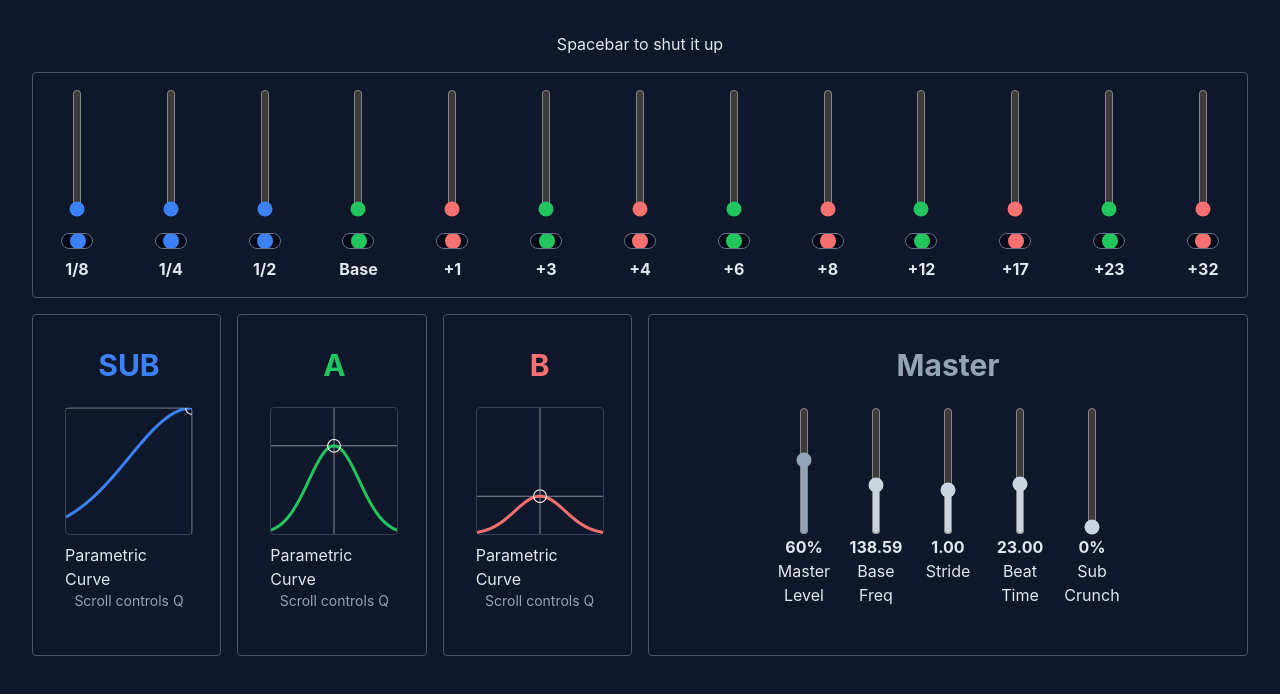
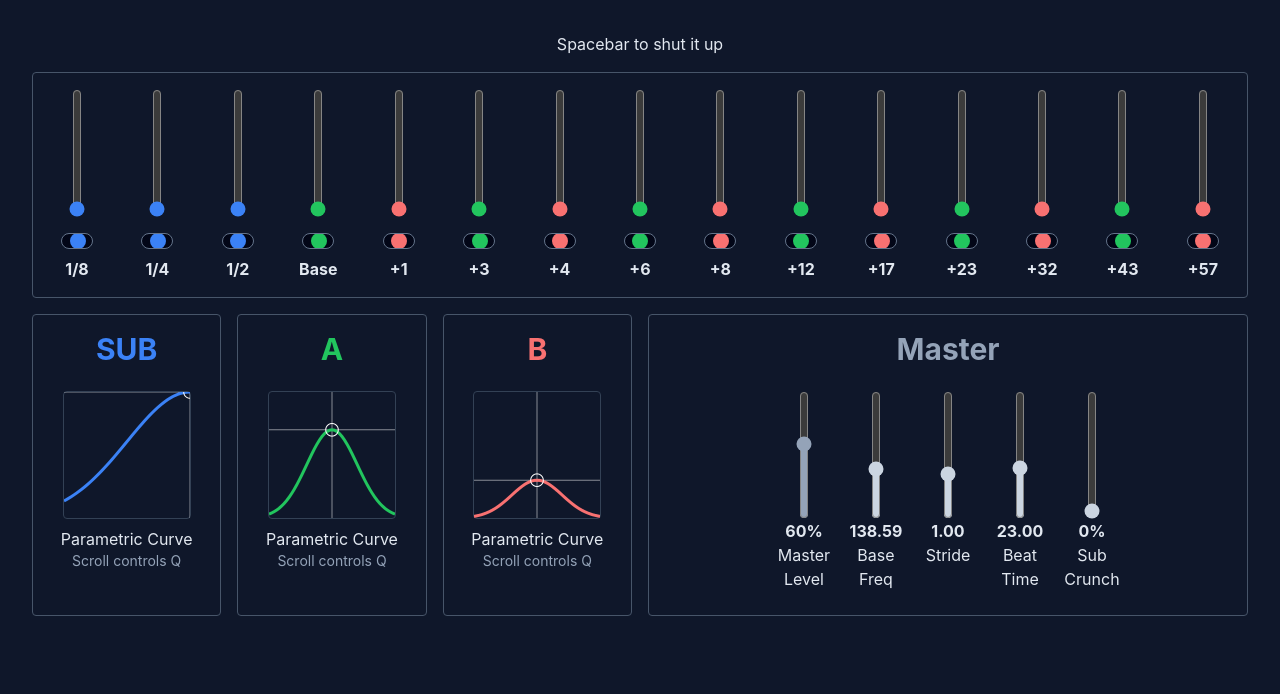
Before and after one commit to lakmeer/supergen, a SvelteKit app: page / in a window 1280 px wide. Shown: the top 694 px of the page. Built offline with nearby package versions, Linux system fonts and the light colour scheme.

Commit message:
Cleanup front end by adding Panel component

```diff
--- a/src/app.d.ts
+++ b/src/app.d.ts
@@ -16,9 +16,9 @@ declare global {
   type StrideCurve = (width:number, freq:number, ix:number) => number
 
   type EqDist = {
-    freq: number
-    gain: number
-    q:    number
+    f: number
+    a: number
+    q: number
   }
 
   type ManualPreset = {
--- /dev/null
+++ b/src/components/Panel.svelte
@@ -0,0 +1,23 @@
+<script lang="ts">
+  export let label:string
+  export let color:string
+  export let vert = false
+  export let horz = false
+</script>
+
+
+<div class="border rounded p-4 pb-2 border-slate-600 {$$restProps.class}">
+  <p class="text-3xl mb-6 w-full text-center font-bold {color}">{ label }</p>
+
+  {#if horz}
+    <div class="flex space-x-4 w-full justify-center">
+      <slot />
+    </div>
+  {:else if vert}
+    <div class="flex flex-col w-full items-center">
+      <slot />
+    </div>
+  {:else}
+    <slot />
+  {/if}
+</div>
--- a/src/lib/Engine.ts
+++ b/src/lib/Engine.ts
@@ -36,6 +36,10 @@ export default class Engine {
   subs: Osc[]               // Suboscillators
   oscs: Osc[]               // Tone oscillators
 
+  distS: EqDist             // Suboscillator distribution
+  distA: EqDist             // Oscillator bank A distribution
+  distB: EqDist             // Oscillator bank B distribution
+
   curve: StrideCurve        // Calculates frequency for each osc from base, index and stride
   preset?: ManualPreset     // Saved copy of the preset object
 
@@ -56,14 +60,18 @@ export default class Engine {
     this.#freq   = 110
     this.#rate   = 20
     this.#stride = 1
-    this.curve  = PLUS_ONE
+    this.curve   = PLUS_ONE
+
+    this.distS = { f: 0, a: 0, q: 0 }
+    this.distA = { f: 0, a: 0, q: 0 }
+    this.distB = { f: 0, a: 0, q: 0 }
 
     // Oscillator banks
     this.subs = [ new Osc(ctx), new Osc(ctx), new Osc(ctx), ]
     this.oscs = [
       new Osc(ctx), new Osc(ctx), new Osc(ctx), new Osc(ctx),
       new Osc(ctx), new Osc(ctx), new Osc(ctx), new Osc(ctx),
-      new Osc(ctx), new Osc(ctx),
+      new Osc(ctx), new Osc(ctx), new Osc(ctx), new Osc(ctx),
     ]
 
     // Suboscillator Distortion
--- a/src/routes/+page.svelte
+++ b/src/routes/+page.svelte
@@ -3,6 +3,7 @@
   import { round, pow } from '$lib/utils'
   import { fromTw } from '$lib/tw-utils'
 
+  import Panel  from '../components/Panel.svelte'
   import Slider from '../components/Slider.svelte'
   import Panner from '../components/Panner.svelte'
   import Xy     from '../components/XY.svelte'
@@ -30,7 +31,7 @@
     stride: 1,
     curve: DEFAULT_STRIDE_CURVE,
     subs: [ 0, 0, 0 ],
-    oscs: [ 0.77, 0, 0, 0, 0, 0, 0, 0, 0, 0 ],
+    oscs: [ 0.77, 0, 0, 0, 0, 0, 0, 0, 0, 0, 0, 0, ],
   }
 
   const PRESET_SUPERGEN:ManualPreset = {
@@ -40,7 +41,7 @@
     curve: DEFAULT_STRIDE_CURVE,
     subs: [ 0.25, 0.45, 0.65 ],
     //subs: [ 0, 0, 0 ],
-    oscs: [ 0.77, 0.36, 0.64, 0.00, 0.32, 0.00, 0.18, 0.00, 0.00, 0.00 ],
+    oscs: [ 0.77, 0.36, 0.64, 0.00, 0.32, 0.00, 0.18, 0.00, 0.00, 0.00, 0, 0, ],
   }
 
   const PRESET_SUB_ONLY:ManualPreset = {
@@ -49,7 +50,7 @@
     stride: 1,
     curve: DEFAULT_STRIDE_CURVE,
     subs: [ 0.25, 0.45, 0.65 ],
-    oscs: [ 0, 0, 0, 0, 0, 0, 0, 0, 0, 0 ],
+    oscs: [ 0, 0, 0, 0, 0, 0, 0, 0, 0, 0, 0, 0, ],
   }
 
   const PRESET_TEST_PARAM:ParametricPreset = {
@@ -169,9 +170,7 @@
 
   <!-- Parametric Controls -->
 
-  <div class="grid col-span-2 p-8 border rounded border-slate-600">
-    <div class="flex flex-col items-center">
-      <span class="text-3xl mb-6 text-blue-500 font-bold">SUB</span>
+  <Panel vert label="SUB" color="text-blue-500" class="col-span-2">
     <Xy label="Parametric Curve"
       bind:x={distS.freq}
       bind:y={distS.gain}
@@ -179,12 +178,9 @@
       <EqVis dist={distS} color={fromTw('blue-500')} class="w-full aspect-square" />
     </Xy>
     <p class="text-sm text-center text-slate-400">Scroll controls Q</p>
-    </div>
-  </div>
+  </Panel>
 
-  <div class="grid col-span-2 p-8 border rounded border-slate-600">
-    <div class="flex flex-col items-center">
-      <span class="text-3xl mb-6 text-green-500 font-bold">A</span>
+  <Panel vert label="A" color="text-green-500" class="col-span-2">
     <Xy label="Parametric Curve"
       bind:x={distA.freq}
       bind:y={distA.gain}
@@ -192,36 +188,29 @@
       <EqVis dist={distA} color={fromTw('green-500')} class="w-full aspect-square" />
     </Xy>
     <p class="text-sm text-center text-slate-400">Scroll controls Q</p>
-    </div>
-  </div>
+  </Panel>
 
-  <div class="grid col-span-2 p-8 border rounded border-slate-600">
-    <div class="flex flex-col items-center">
-      <span class="text-3xl mb-6 text-red-400 font-bold">B</span>
+  <Panel vert label="B" color="text-red-400" class="col-span-2">
     <Xy label="Parametric Curve"
       bind:x={distB.freq}
       bind:y={distB.gain}
       bind:z={distB.q} minZ={0.01} maxZ={10}>
       <EqVis dist={distB} color={fromTw('red-400')} class="w-full aspect-square" />
     </Xy>
+
     <p class="text-sm text-center text-slate-400">Scroll controls Q</p>
-    </div>
-  </div>
+  </Panel>
 
 
   <!-- Master Panel -->
 
-  <div class="col-span-6 border rounded p-8 border-slate-600">
-    <p class="text-3xl mb-6 w-full text-center text-slate-400 font-bold">Master</p>
-
-    <div class="flex space-x-4 w-full justify-center">
+  <Panel horz label="Master" color="text-slate-400" class="col-span-6">
     <Slider label="Master Level" display="percent" showValue bind:value={engine.level}  min={0}   max={1}   step={0.01} class="accent-slate-400" />
     <Slider label="Base Freq"    display="basic"   showValue bind:value={engine.freq}   min={30}  max={320} step={0.1}  class="accent-slate-300" />
     <Slider label="Stride"       display="basic"   showValue bind:value={engine.stride} min={0.0} max={3}   step={0.01} class="accent-slate-300" />
     <Slider label="Beat Time"    display="basic"   showValue bind:value={engine.rate}   min={0.1} max={60}  step={0.1}  class="accent-slate-300" />
     <Slider label="Sub Crunch"   display="percent" showValue bind:value={engine.dist}   min={0}   max={1}   step={0.01} class="accent-slate-300" />
-    </div>
-  </div>
+  </Panel>
 
 {:else}
 
```
Lines whose indentation alone changed are shown as unchanged.
